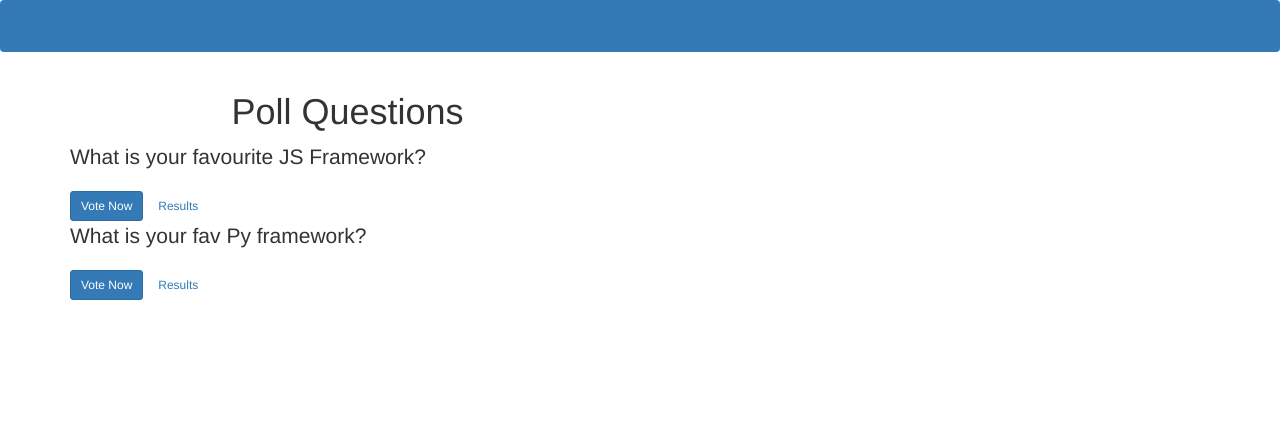
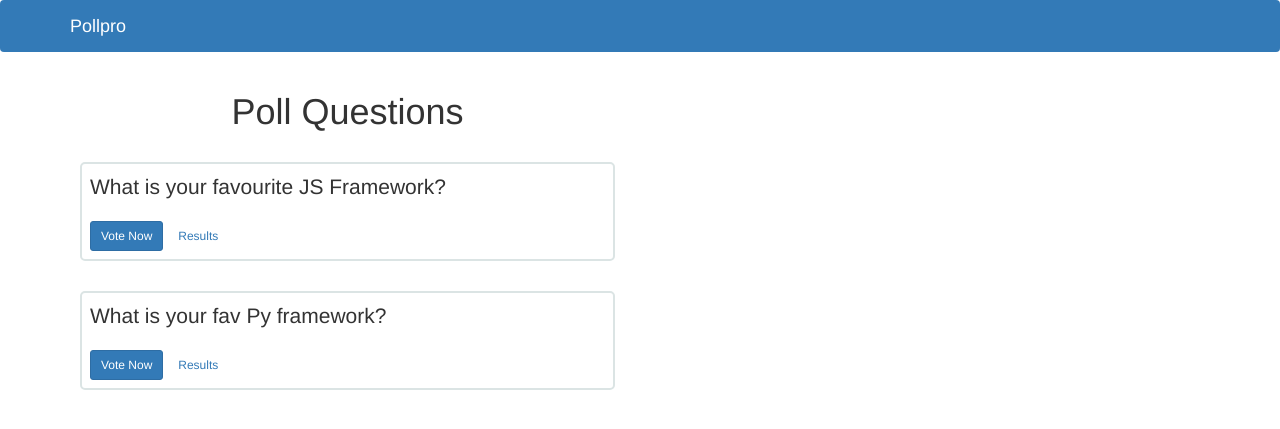
Before and after one commit to halitos/django-polling-app, a Django app: page /polls/ in a window 1280 px wide. Shown: the top 429 px of the page. Run offline with Django 3.2, Linux system fonts and the light colour scheme; data comes from the database, SQL or seed files in the repository; both versions use the stored data as it was after the commit; some libraries are stand-ins or nearby versions.

Commit message:
fixed style issues

```diff
--- a/pollpro/templates/partials/_navbar.html
+++ b/pollpro/templates/partials/_navbar.html
@@ -1,5 +1,5 @@
 <div class="navbar mb-4 bg-primary">
     <div class="container">
-        <a class="navbar-brand" href="/">Pollpro</a>
+        <a class="navbar-brand" style="color: white;" href="/">Pollpro</a>
     </div>
 </div>
--- a/pollpro/templates/polls/index.html
+++ b/pollpro/templates/polls/index.html
@@ -3,7 +3,7 @@
     <h1 class="text-center mb-3">Poll Questions</h1>
     {% if latest_question_list %}
         {% for question in latest_question_list%}
-            <div class="card mb-3">
+            <div class="card" style="margin: 30px 10px; padding: 8px; border: solid 2px; border-color: rgb(219, 228, 228); border-radius: 5px;">
                 <div class="card-body">
                     <p class="lead">{{ question.question_text}}</p>
                 <a href="{% url 'polls:detail' question.id%}"
```
Also changed, not shown: pollpro/db.sqlite3, 1 other file.
